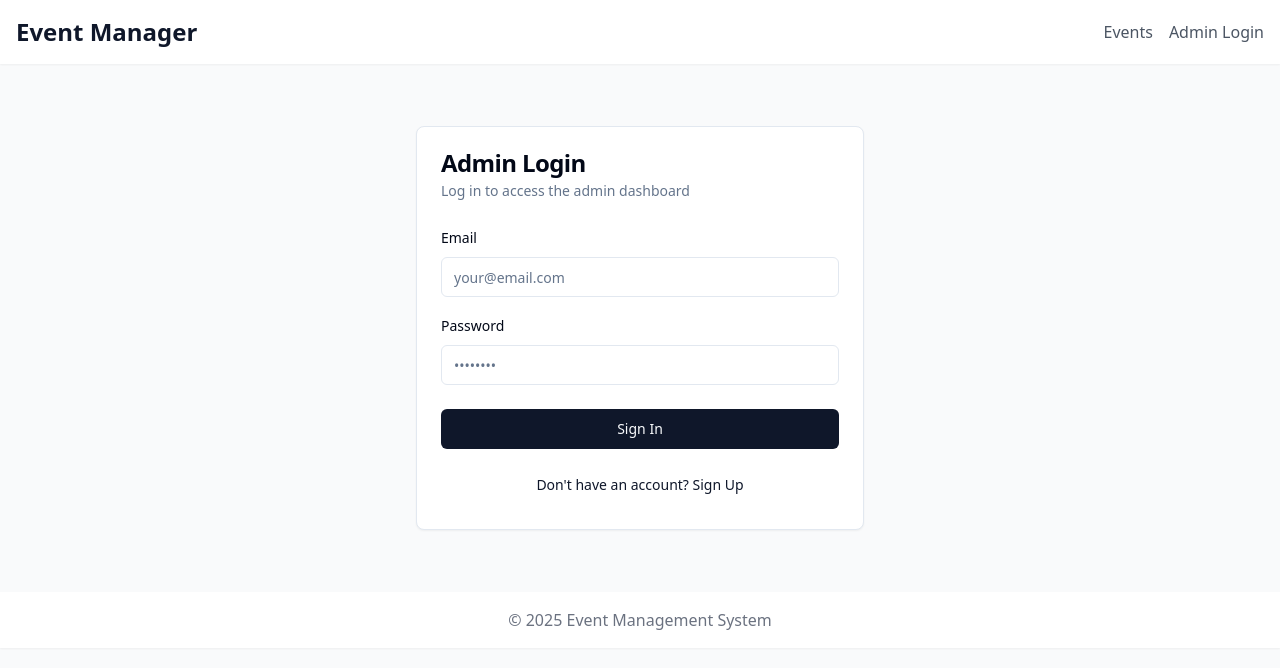
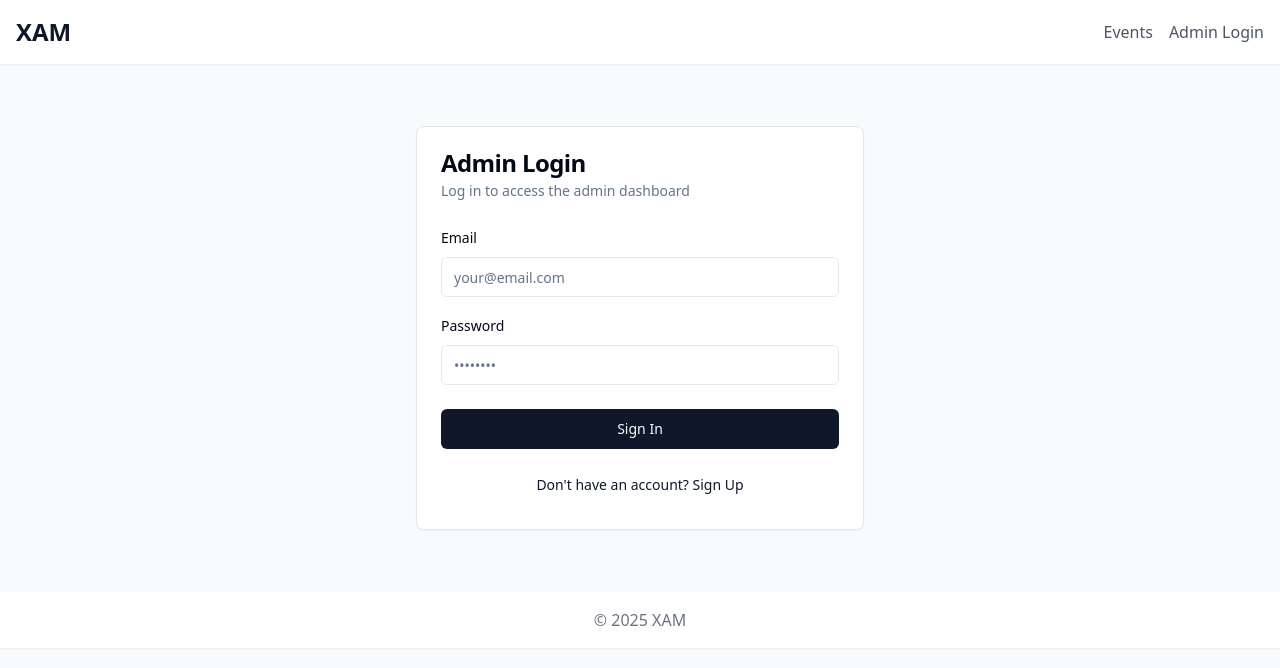
Before and after one commit to KhalidShaikh15/Festify, a React (Vite) app: page /auth in a window 1280 px wide. Shown: the top 668 px of the page. Built offline with nearby package versions, Linux system fonts and the light colour scheme.

Commit message:
Update navigation bar title
Update the title in the navigation bar from "Event Manager" to "XAM".

```diff
--- a/src/components/Layout.tsx
+++ b/src/components/Layout.tsx
@@ -77,7 +77,7 @@ const Layout = ({ children }: LayoutProps) => {
     <div className="min-h-screen bg-gray-50">
       <header className="bg-white shadow-sm">
         <div className="container mx-auto px-4 py-4 flex items-center justify-between">
-          <Link to="/" className="text-2xl font-bold text-primary">Event Manager</Link>
+          <Link to="/" className="text-2xl font-bold text-primary">XAM</Link>
           <nav className="flex items-center gap-4">
             <Link to="/" className="text-gray-600 hover:text-primary">Events</Link>
 
@@ -109,7 +109,7 @@ const Layout = ({ children }: LayoutProps) => {
 
       <footer className="bg-white shadow-sm mt-auto py-4">
         <div className="container mx-auto px-4 text-center text-gray-500">
-          &copy; {new Date().getFullYear()} Event Management System
+          &copy; {new Date().getFullYear()} XAM
         </div>
       </footer>
 
--- a/src/pages/Index.tsx
+++ b/src/pages/Index.tsx
@@ -59,10 +59,10 @@ const Index = () => {
               <div className="mb-6">
                 <img
                   src="https://images.unsplash.com/photo-1486312338219-ce68d2c6f44d"
-                  alt="Event Management Logo"
+                  alt="XAM Logo"
                   className="h-16 md:h-20 mb-4 rounded-lg"
                   onError={(e) => {
-                    e.currentTarget.src = "https://placehold.co/600x200/1d4ed8/white?text=EVENT+PORTAL";
+                    e.currentTarget.src = "https://placehold.co/600x200/1d4ed8/white?text=XAM+PORTAL";
                   }}
                 />
               </div>
```
